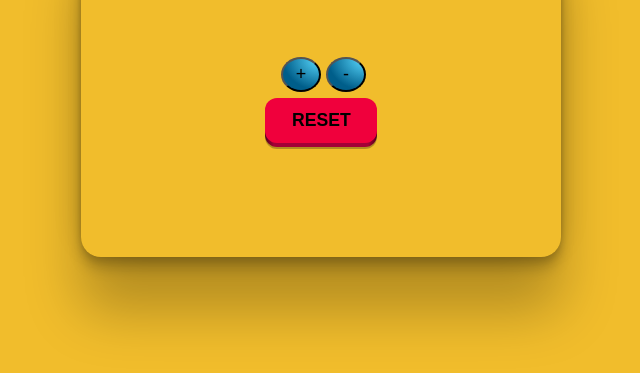
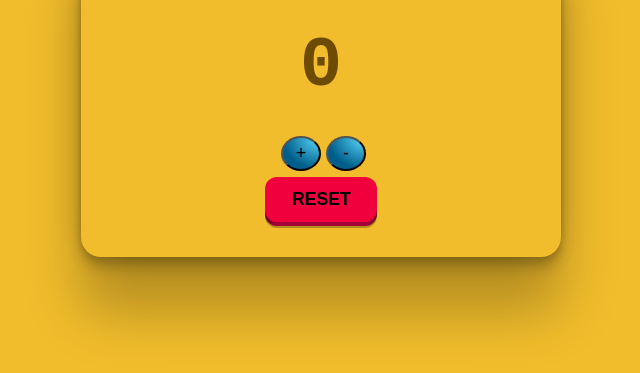
Before and after one commit to andregpassos/contador-lets-code, a plain HTML site: page index.html in a window 1280 px wide. Shown: the part 99-472 px from the top of the page, without its empty margins (319-959 px from the left). Drawn offline with Linux system fonts and the light colour scheme.

Commit message:
Seta 0 no contador caso localStorage === null

```diff
--- a/index.html
+++ b/index.html
@@ -10,7 +10,7 @@
 <body>
   <div class="containerCont">
     <h1>Styled Counter</h1>
-    <h2 id="textContador" class="textCont"></h2>
+    <h2 id="textContador" class="textCont">0</h2>
     <div class="divCont">
       <button id="buttonPlus" class="buttonCont" role="button">+</button>
       <button id="buttonMinus" class="buttonCont">-</button>
--- a/index.js
+++ b/index.js
@@ -5,7 +5,8 @@ let textCont = document.getElementById("textContador");
 let contador = localStorage.getItem('contador');
 
 document.addEventListener('DOMContentLoaded', () => {
-  textCont.textContent = localStorage.getItem('contador');
+  if (localStorage.getItem('contador') !== null)
+    textCont.textContent = localStorage.getItem('contador');
 })
 
 function updateTextContador() {
```
